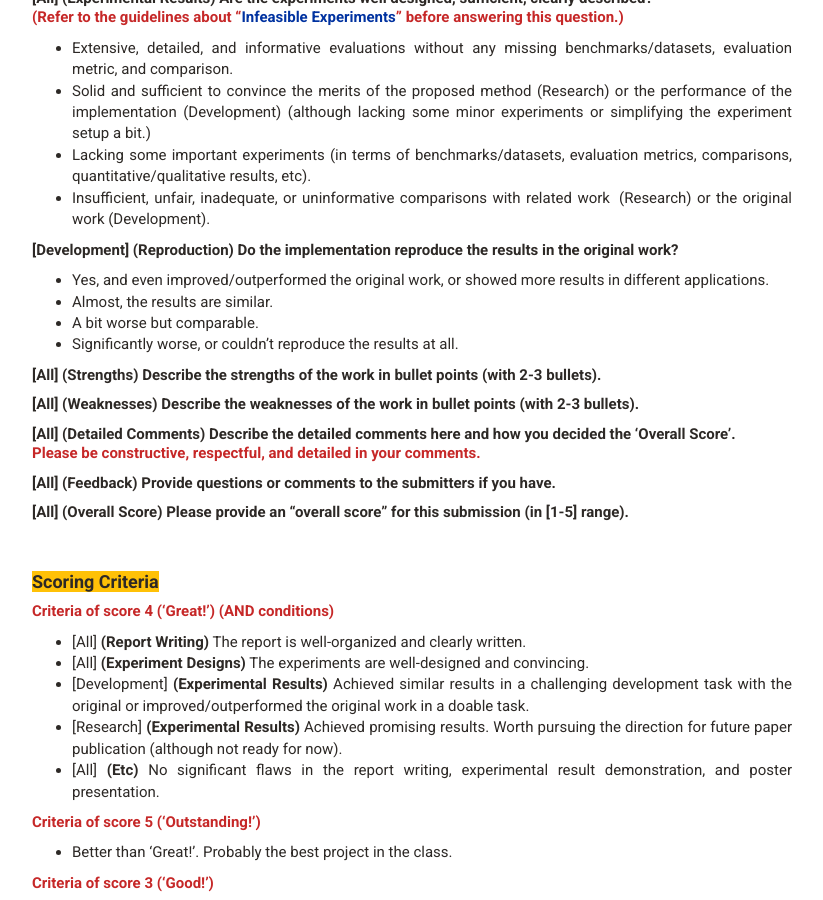
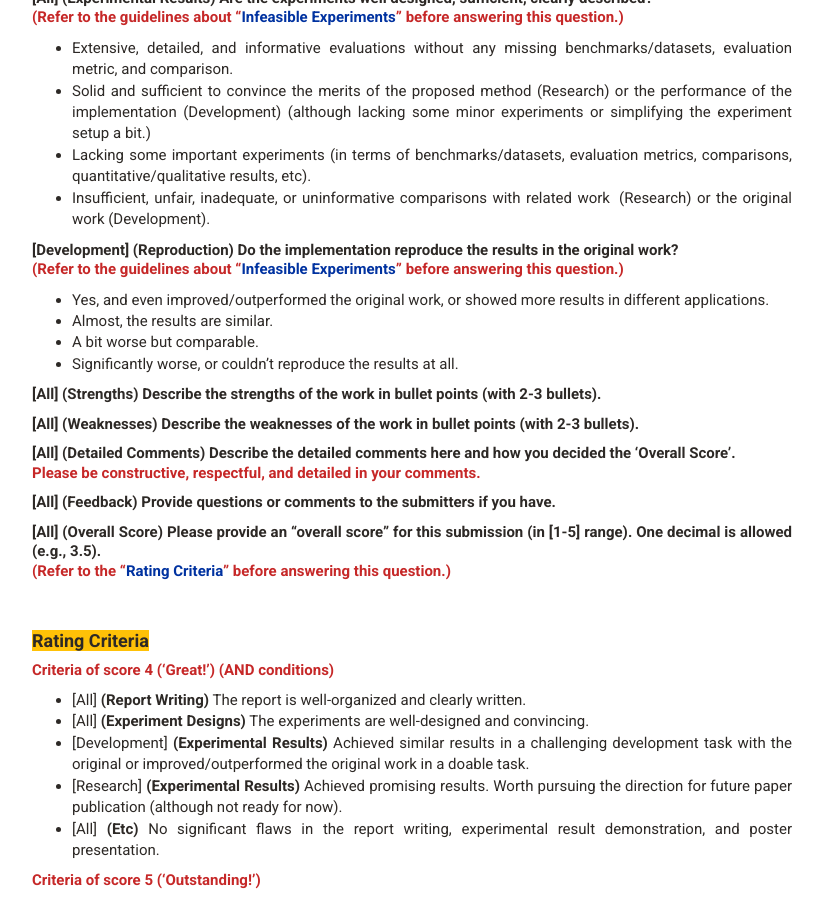
Before and after one commit to mhsung/mhsung.github.io, a Jekyll site: the page built from courses/kaist-cs492-3dml-2021-spring/_posts/2021-05-20-project-submission-guidelines.md, in a window 1280 px wide and 900 px high, scrolled down 8380 px. Shown: the whole window, without its empty margins (228-1051 px from the left). Built offline with Jekyll 4.4.1, drawn with Linux system fonts in a browser that asks for light colours; our own code applies the rules of GitHub Pages for plain Markdown files.

Commit message:
Updated.

```diff
--- a/courses/kaist-cs492-3dml-2021-spring/_posts/2021-05-20-project-submission-guidelines.md
+++ b/courses/kaist-cs492-3dml-2021-spring/_posts/2021-05-20-project-submission-guidelines.md
@@ -365,6 +365,7 @@ For the experiments considered infeasible, do not take them into account in the
 
 
 <b>[Development] (Reproduction) Do the implementation reproduce the results in the original work?</b><br>
+*(Refer to the guidelines about "<a href="{{site.baseurl}}/{{page.path}}/../../project-submission-guidelines.html#infeasible-experiments">Infeasible Experiments</a>" before answering this question.)*<br>
 - Yes, and even improved/outperformed the original work, or showed more results in different applications.
 - Almost, the results are similar.
 - A bit worse but comparable.
@@ -384,11 +385,13 @@ For the experiments considered infeasible, do not take them into account in the
 <b>[All] (Feedback) Provide questions or comments to the submitters if you have.</b><br>
 
 
-<b>[All] (Overall Score) Please provide an "overall score" for this submission (in [1-5] range).</b><br>
+<b>[All] (Overall Score) Please provide an "overall score" for this submission (in [1-5] range). One decimal is allowed (e.g., 3.5).</b><br>
+*(Refer to the "<a href="{{site.baseurl}}/{{page.path}}/../../project-submission-guidelines.html#rating-criteria">Rating Criteria</a>" before answering this question.)*<br>
 <br>
 
 
-#### <h>Scoring Criteria</h>
+<div id='rating-criteria'/>
+#### <h>Rating Criteria</h>
 
 *Criteria of score 4 (‘Great!’) (AND conditions)*<br>
 - [All] <b>(Report Writing)</b> The report is well-organized and clearly written.
```
